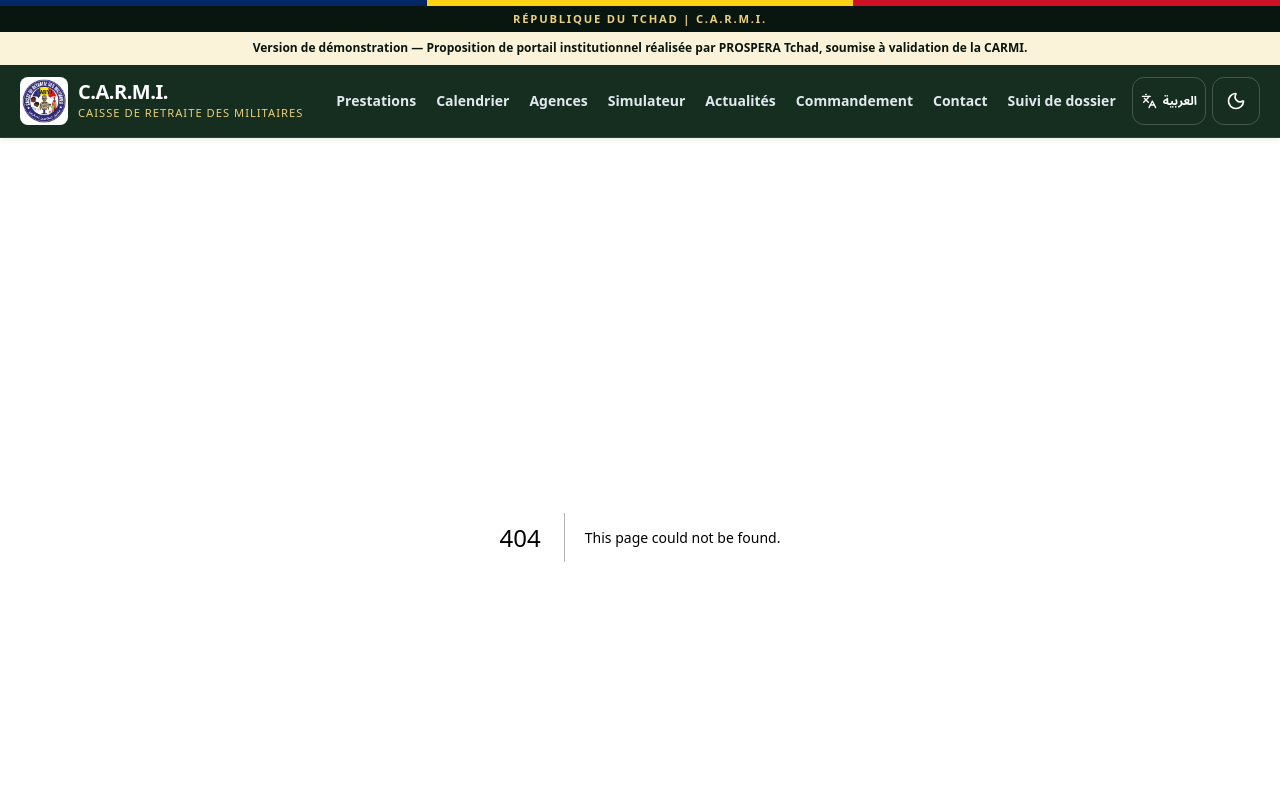
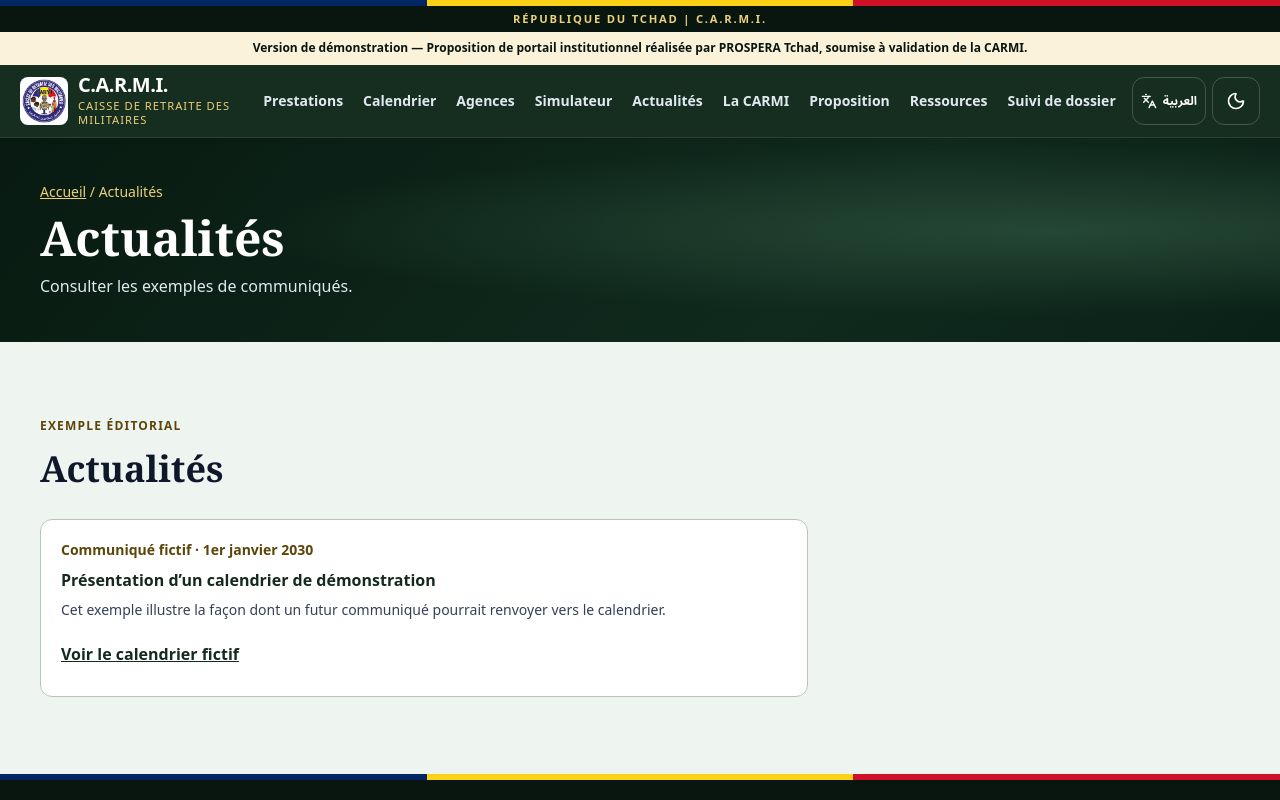
Before and after one commit to salahsalehkhalifa3-lab/carmi-military-pension-portal, a Next.js app: page /actualites in a window 1280 px wide. Before the commit this address had no page. Shown: the top 800 px of the page. Built offline with nearby package versions, Linux system fonts and the light colour scheme.

Commit message:
Structure la démonstration CARMI en portail multipage bilingue

```diff
--- /dev/null
+++ b/src/app/[rubrique]/page.tsx
@@ -0,0 +1,28 @@
+import type { Metadata } from "next";
+import { notFound } from "next/navigation";
+import { PremiumDemo } from "@/components/premium-demo";
+import { portalPages, type PortalPage } from "@/lib/portal-pages";
+
+type Props = { params: Promise<{ rubrique: string }> };
+
+function isPortalPage(value: string): value is PortalPage {
+  return Object.hasOwn(portalPages, value);
+}
+
+export const dynamicParams = false;
+
+export function generateStaticParams() {
+  return Object.keys(portalPages).map((rubrique) => ({ rubrique }));
+}
+
+export async function generateMetadata({ params }: Props): Promise<Metadata> {
+  const { rubrique } = await params;
+  if (!isPortalPage(rubrique)) notFound();
+  return { title: portalPages[rubrique][0], description: portalPages[rubrique][2] };
+}
+
+export default async function Page({ params }: Props) {
+  const { rubrique } = await params;
+  if (!isPortalPage(rubrique)) notFound();
+  return <PremiumDemo route={rubrique} />;
+}
--- a/src/components/premium-demo.tsx
+++ b/src/components/premium-demo.tsx
@@ -9,6 +9,8 @@ import {
 } from "lucide-react";
 import { usePortal } from "@/lib/i18n";
 import { computeEstimate, DISABILITY_RATES, RANKS, UNITS, type EstimateInput } from "@/lib/institution";
+
+import { creationLaw, portalPages, type PortalPage } from "@/lib/portal-pages";
 
 type Text = readonly [string, string];
 
@@ -44,7 +46,7 @@ function SectionTitle({ label, title, description }: { label: string; title: str
   );
 }
 
-export function PremiumDemo() {
+export function PremiumDemo({ route }: { route?: PortalPage }) {
   const { lang } = usePortal();
   const isArabic = lang === "ar";
   const tr = (pair: Text) => pair[isArabic ? 1 : 0];
@@ -52,12 +54,31 @@ export function PremiumDemo() {
     rank: RANKS[1].value, unit: UNITS[0].value, years: 22, disabilityRate: 0, survivor: "non",
   });
   const result = computeEstimate(scenario);
+  const [query, setQuery] = useState("");
+  const normalize = (value: string) => value.normalize("NFKD").replace(/\p{M}/gu, "").toLowerCase().trim();
+  const resources = Object.entries(portalPages).filter(([, content]) =>
+    !query.trim() || normalize(content.join(" ")).includes(normalize(query)),
+  );
   const number = new Intl.NumberFormat(isArabic ? "ar" : "fr-FR", { maximumFractionDigits: 1 });
   const field = "mt-2 min-h-11 w-full rounded-lg border border-slate-400 bg-white px-3 text-army-950 dark:border-slate-500 dark:bg-tactical-950 dark:text-white";
 
   return (
     <>
-      <section className="premium-hero relative overflow-hidden text-white">
+      {route && (
+        <div className="premium-hero py-8 text-white sm:py-11">
+          <Container>
+            <nav aria-label={tr(["Fil d’Ariane", "مسار التنقل"])} className="mb-3 text-sm text-gold-300">
+              <Link href="/" className="underline">{tr(["Accueil", "الرئيسية"])}</Link>
+              <span aria-hidden="true"> / </span>
+              <span aria-current="page">{portalPages[route][isArabic ? 1 : 0]}</span>
+            </nav>
+            <h1 className="premium-heading text-3xl font-semibold sm:text-5xl">{portalPages[route][isArabic ? 1 : 0]}</h1>
+            <p className="mt-3 text-slate-200">{portalPages[route][isArabic ? 3 : 2]}</p>
+          </Container>
+        </div>
+      )}
+      {!route && (
+<section className="premium-hero relative overflow-hidden text-white">
         <Container>
           <div className="grid items-center gap-10 py-14 sm:py-20 lg:grid-cols-[1.35fr_1fr] lg:py-24">
             <div>
@@ -72,16 +93,16 @@ export function PremiumDemo() {
                 {tr(["Une vision du futur portail CARMI pour rendre les prestations, les calendriers et les démarches plus faciles à consulter.", "تصوّر لبوابة صندوق تقاعد العسكريين لتيسير الاطّلاع على الخدمات والمواعيد والإجراءات."])}
               </p>
               <div className="mt-8 flex flex-wrap gap-3">
-                <a className="premium-button bg-gold-300 text-army-950 hover:bg-gold-400" href="#prestations">
+                <Link className="premium-button bg-gold-300 text-army-950 hover:bg-gold-400" href="/prestations">
                   {tr(["Découvrir les prestations", "استكشف الخدمات"])} <ArrowUpRight aria-hidden="true" size={18} />
-                </a>
-                <a className="premium-button border border-white/40 text-white hover:bg-white/10" href="#simulateur">
+                </Link>
+                <Link className="premium-button border border-white/40 text-white hover:bg-white/10" href="/simulateur">
                   {tr(["Explorer la démonstration", "استكشف النسخة التجريبية"])}
-                </a>
+                </Link>
               </div>
               <div className="mt-6 flex flex-wrap gap-x-6 gap-y-3 text-sm font-semibold text-gold-300">
-                <a className="underline underline-offset-4" href="#calendrier">{tr(["Calendrier fictif", "تقويم افتراضي"])}</a>
-                <a className="underline underline-offset-4" href="#contact">{tr(["La proposition PROSPERA", "مقترح PROSPERA"])}</a>
+                <Link className="underline underline-offset-4" href="/calendrier">{tr(["Calendrier fictif", "تقويم افتراضي"])}</Link>
+                <Link className="underline underline-offset-4" href="/contact">{tr(["La proposition PROSPERA", "مقترح PROSPERA"])}</Link>
               </div>
             </div>
             <div className="premium-emblem hidden min-h-[390px] place-items-center lg:grid" aria-hidden="true">
@@ -95,7 +116,23 @@ export function PremiumDemo() {
         </Container>
         <div className="flag-lisere h-1.5" aria-hidden="true" />
       </section>
-
+      )}
+      {!route && (
+        <section className="premium-section">
+          <Container>
+            <SectionTitle label={tr(["Orientation", "التوجيه"])} title={tr(["Accéder aux rubriques", "الوصول إلى الأقسام"])} />
+            <div className="grid gap-4 sm:grid-cols-2 lg:grid-cols-3">
+              {Object.entries(portalPages).map(([slug, content]) => (
+                <Link key={slug} id={slug} href={`/${slug}`} className="premium-card block p-5 hover:underline">
+                  <h3 className="flex items-center justify-between gap-2 font-bold">{content[isArabic ? 1 : 0]} <ArrowUpRight aria-hidden="true" size={18} /></h3>
+                  <p className="mt-2 text-sm text-slate-700 dark:text-slate-200">{content[isArabic ? 3 : 2]}</p>
+                </Link>
+              ))}
+            </div>
+          </Container>
+        </section>
+      )}
+      {route === "prestations" && (
       <section id="prestations" className="premium-section">
         <Container>
           <SectionTitle label={tr(["Services proposés", "الخدمات المقترحة"])} title={tr(["Les prestations, parcours par parcours", "الخدمات ومساراتها"])} description={tr(["Six exemples de fiches pour illustrer le futur portail. Les conditions et pièces officielles restent à valider.", "ستة نماذج لتوضيح شكل البوابة المستقبلية. تبقى الشروط والوثائق الرسمية رهناً بالاعتماد."])} />
@@ -120,7 +157,8 @@ export function PremiumDemo() {
           </div>
         </Container>
       </section>
-
+      )}
+      {route === "commandement" && (
       <section id="commandement" className="premium-section bg-army-950 text-white">
         <Container>
           <div className="grid gap-8 lg:grid-cols-[1fr_1.35fr]">
@@ -145,30 +183,8 @@ export function PremiumDemo() {
           </div>
         </Container>
       </section>
-
-      <div className="premium-section bg-army-50 dark:bg-tactical-900">
-        <Container>
-          <div className="grid gap-6 md:grid-cols-2">
-            <section id="calendrier">
-              <SectionTitle label={tr(["Exemple fictif", "مثال افتراضي"])} title={tr(["Calendrier des paiements", "تقويم المدفوعات"])} />
-              <article className="premium-card p-5">
-                <CalendarDays aria-hidden="true" className="mb-3 text-gold-700 dark:text-gold-300" />
-                <h3 className="font-bold">{tr(["Région de démonstration", "منطقة تجريبية"])} · {tr(["2–3 janvier 2030", "٢–٣ يناير ٢٠٣٠"])}</h3>
-                <p className="mt-2 text-sm text-slate-700 dark:text-slate-200">{tr(["Statut illustratif : planifié. Ces dates ne correspondent à aucun paiement réel.", "حالة توضيحية: مجدول. لا ترتبط هذه التواريخ بأي دفعات فعلية."])}</p>
-              </article>
-            </section>
-            <section id="agences">
-              <SectionTitle label={tr(["Exemple fictif", "مثال افتراضي"])} title={tr(["Agences et guichets", "الفروع ومكاتب الخدمة"])} />
-              <article className="premium-card p-5">
-                <Building2 aria-hidden="true" className="mb-3 text-gold-700 dark:text-gold-300" />
-                <h3 className="font-bold">{tr(["Guichet de démonstration", "مكتب خدمة تجريبي"])}</h3>
-                <p className="mt-2 text-sm text-slate-700 dark:text-slate-200">{tr(["Adresse, horaires, coordonnées et banques partenaires à renseigner après validation.", "يُضاف العنوان وساعات العمل وبيانات الاتصال والبنوك الشريكة بعد الاعتماد."])}</p>
-              </article>
-            </section>
-          </div>
-        </Container>
-      </div>
-
+      )}
+      {route === "simulateur" && (
       <section id="simulateur" className="premium-section">
         <Container>
           <SectionTitle label={tr(["Calcul local", "حساب على الجهاز"])} title={tr(["Simulateur de retraite", "محاكي التقاعد"])} description={tr(["Simulation fictive et indicative — ne constitue pas un calcul réglementaire de pension.", "محاكاة افتراضية تقريبية — لا تشكّل حساباً نظامياً للمعاش."])} />
@@ -216,36 +232,26 @@ export function PremiumDemo() {
           </div>
         </Container>
       </section>
-
+      )}
+      {route === "actualites" && (
       <section id="actualites" className="premium-section bg-army-50 dark:bg-tactical-900">
         <Container>
-          <div className="grid gap-8 lg:grid-cols-2">
+          <div className="grid gap-8 max-w-3xl">
             <div>
               <SectionTitle label={tr(["Exemple éditorial", "مثال تحريري"])} title={tr(["Actualités", "الأخبار"])} />
               <article className="premium-card p-5">
                 <p className="text-sm font-bold text-gold-700 dark:text-gold-300">{tr(["Communiqué fictif · 1er janvier 2030", "بيان افتراضي · ١ يناير ٢٠٣٠"])}</p>
                 <h3 className="mt-2 font-bold">{tr(["Présentation d’un calendrier de démonstration", "عرض تقويم تجريبي"])}</h3>
                 <p className="mt-2 text-sm text-slate-700 dark:text-slate-200">{tr(["Cet exemple illustre la façon dont un futur communiqué pourrait renvoyer vers le calendrier.", "يوضّح المثال كيف يمكن لبيان مستقبلي أن يحيل إلى التقويم."])}</p>
-                <a href="#calendrier" className="mt-3 inline-flex min-h-11 items-center font-semibold underline">{tr(["Voir le calendrier fictif", "عرض التقويم الافتراضي"])}</a>
+                <Link href="/calendrier" className="mt-3 inline-flex min-h-11 items-center font-semibold underline">{tr(["Voir le calendrier fictif", "عرض التقويم الافتراضي"])}</Link>
               </article>
             </div>
-            <div>
-              <SectionTitle label={tr(["Découvrir le projet", "التعرّف على المشروع"])} title={tr(["Questions fréquentes", "الأسئلة الشائعة"])} />
-              <div className="space-y-2">
-                {questions.map(({ q, a }) => (
-                  <details className="premium-card group" key={q[0]}>
-                    <summary className="flex min-h-12 cursor-pointer list-none items-center justify-between gap-3 p-4 text-sm font-bold">
-                      {tr(q)} <ChevronDown aria-hidden="true" size={18} className="shrink-0 group-open:rotate-180" />
-                    </summary>
-                    <p className="px-4 pb-4 text-sm leading-relaxed text-slate-700 dark:text-slate-200">{tr(a)}</p>
-                  </details>
-                ))}
-              </div>
-            </div>
+
           </div>
         </Container>
       </section>
-
+      )}
+      {route === "contact" && (
       <section id="contact" className="premium-section bg-army-900 text-white">
         <Container>
           <div className="max-w-3xl">
@@ -260,6 +266,82 @@ export function PremiumDemo() {
           </div>
         </Container>
       </section>
+      )}
+      {(route === "calendrier" || route === "agences") && (
+<div className="premium-section bg-army-50 dark:bg-tactical-900">
+        <Container>
+          <div className="max-w-3xl">
+            {route === "calendrier" && <section id="calendrier">
+              <SectionTitle label={tr(["Exemple fictif", "مثال افتراضي"])} title={tr(["Calendrier des paiements", "تقويم المدفوعات"])} />
+              <article className="premium-card p-5">
+                <CalendarDays aria-hidden="true" className="mb-3 text-gold-700 dark:text-gold-300" />
+                <h3 className="font-bold">{tr(["Région de démonstration", "منطقة تجريبية"])} · {tr(["2–3 janvier 2030", "٢–٣ يناير ٢٠٣٠"])}</h3>
+                <p className="mt-2 text-sm text-slate-700 dark:text-slate-200">{tr(["Statut illustratif : planifié. Ces dates ne correspondent à aucun paiement réel.", "حالة توضيحية: مجدول. لا ترتبط هذه التواريخ بأي دفعات فعلية."])}</p>
+              </article>
+            </section>}
+            {route === "agences" && <section id="agences">
+              <SectionTitle label={tr(["Exemple fictif", "مثال افتراضي"])} title={tr(["Agences et guichets", "الفروع ومكاتب الخدمة"])} />
+              <article className="premium-card p-5">
+                <Building2 aria-hidden="true" className="mb-3 text-gold-700 dark:text-gold-300" />
+                <h3 className="font-bold">{tr(["Guichet de démonstration", "مكتب خدمة تجريبي"])}</h3>
+                <p className="mt-2 text-sm text-slate-700 dark:text-slate-200">{tr(["Adresse, horaires, coordonnées et banques partenaires à renseigner après validation.", "يُضاف العنوان وساعات العمل وبيانات الاتصال والبنوك الشريكة بعد الاعتماد."])}</p>
+              </article>
+            </section>}
+          </div>
+        </Container>
+      </div>
+      )}
+      {route === "commandement" && (
+        <section className="premium-section">
+          <Container>
+            <SectionTitle label={tr(["Cadre légal", "الإطار القانوني"])} title={tr(["Création, statut et missions", "الإنشاء والوضع القانوني والمهام"])} />
+            <div className="grid gap-4 sm:grid-cols-2">
+              <article className="premium-card p-5">
+                <h3 className="font-bold">{tr(["Établissement public administratif", "مؤسسة إدارية عامة"])} </h3>
+                <p className="mt-2">{tr(["La loi n°14/PCMT/2022 crée la CARMI. L’article 2 fixe son siège à N’Djaména, prévoit son autonomie de gestion et désigne le ministère chargé des Finances pour la tutelle technique.", "أنشأ القانون رقم 14 لسنة 2022 الصندوق. تحدد المادة الثانية مقره في نجامينا واستقلاله الإداري والمالي والوصاية الفنية للوزارة المكلفة بالمالية."])}</p>
+              </article>
+              <article className="premium-card p-5">
+                <h3 className="font-bold">{tr(["Missions et gouvernance", "المهام والحوكمة"])}</h3>
+                <p className="mt-2">{tr(["Les articles 3 et 6 couvrent la gestion des régimes de pensions militaires, l’affiliation et la liquidation des pensions. La loi prévoit un conseil d’administration et une direction générale.", "تتناول المادتان 3 و6 إدارة أنظمة المعاشات العسكرية والانتساب وتصفية المعاشات. وينص القانون على مجلس إدارة وإدارة عامة."])}</p>
+              </article>
+            </div>
+            <a className="mt-5 inline-flex min-h-11 items-center font-semibold underline" href={creationLaw}>{tr(["Lire la loi au Journal officiel (PDF)", "قراءة القانون في الجريدة الرسمية (PDF)"])}</a>
+          </Container>
+        </section>
+      )}
+      {route === "ressources" && (
+        <section className="premium-section">
+          <Container>
+            <div className="grid gap-8 lg:grid-cols-2">
+              <div>
+                <SectionTitle label={tr(["Documentation", "الوثائق"])} title={tr(["Rechercher une rubrique", "البحث عن قسم"])} />
+                <label className="block font-semibold">
+                  {tr(["Recherche locale dans les rubriques", "بحث محلي في الأقسام"])}
+                  <input className={field} type="search" value={query} maxLength={80} onChange={(e) => setQuery(e.target.value)} />
+                </label>
+                <p className="mt-2 text-sm" role="status">{resources.length} {tr(["rubrique(s)", "قسم"])}</p>
+                <ul className="mt-3 space-y-2">
+                  {resources.map(([slug, content]) => <li key={slug}><Link className="inline-flex min-h-11 items-center underline" href={`/${slug}`}>{content[isArabic ? 1 : 0]}</Link></li>)}
+                </ul>
+                <a className="mt-5 inline-flex min-h-11 items-center font-semibold underline" href={creationLaw}>{tr(["Journal officiel · Loi de création de la CARMI (PDF)", "الجريدة الرسمية · قانون إنشاء الصندوق (PDF)"])}</a>
+              </div>
+            <div>
+              <SectionTitle label={tr(["Découvrir le projet", "التعرّف على المشروع"])} title={tr(["Questions fréquentes", "الأسئلة الشائعة"])} />
+              <div className="space-y-2">
+                {questions.map(({ q, a }) => (
+                  <details className="premium-card group" key={q[0]}>
+                    <summary className="flex min-h-12 cursor-pointer list-none items-center justify-between gap-3 p-4 text-sm font-bold">
+                      {tr(q)} <ChevronDown aria-hidden="true" size={18} className="shrink-0 group-open:rotate-180" />
+                    </summary>
+                    <p className="px-4 pb-4 text-sm leading-relaxed text-slate-700 dark:text-slate-200">{tr(a)}</p>
+                  </details>
+                ))}
+              </div>
+            </div>
+            </div>
+          </Container>
+        </section>
+      )}
     </>
   );
 }
@@ -276,7 +358,7 @@ export function PremiumTracking() {
           <p className="mt-4 leading-relaxed">{tr(["La consultation des dossiers est suspendue. Aucun matricule ni renseignement personnel n’est demandé.", "الاطّلاع على الملفات معطّل. لا نطلب أي رقم تسجيل أو معلومات شخصية."])}</p>
           <div className="mt-6 flex flex-wrap gap-3">
             <Link className="premium-button bg-army-900 text-white dark:bg-gold-300 dark:text-army-950" href="/">{tr(["Retour à l’accueil", "العودة إلى الرئيسية"])}</Link>
-            <Link className="premium-button border border-slate-500" href="/#calendrier">{tr(["Calendrier fictif", "التقويم الافتراضي"])}</Link>
+            <Link className="premium-button border border-slate-500" href="/calendrier">{tr(["Calendrier fictif", "التقويم الافتراضي"])}</Link>
           </div>
         </div>
       </Container>
--- a/src/lib/i18n.tsx
+++ b/src/lib/i18n.tsx
@@ -30,8 +30,9 @@ const DICT: Dict = {
   nav_agencies: { fr: "Agences", ar: "الوكالات" },
   nav_calculator: { fr: "Simulateur", ar: "المحاكي" },
   nav_news: { fr: "Actualités", ar: "الأخبار" },
-  nav_command: { fr: "Commandement", ar: "القيادة" },
-  nav_contact: { fr: "Contact", ar: "اتصل بنا" },
+  nav_command: { fr: "La CARMI", ar: "عن الصندوق" },
+  nav_contact: { fr: "Proposition", ar: "المقترح" },
+  nav_resources: { fr: "Ressources", ar: "الموارد" },
   nav_tracking: { fr: "Suivi de dossier", ar: "متابعة الملف" },
   menu: { fr: "Menu", ar: "القائمة" },
   call: { fr: "Appeler", ar: "اتصال" },
--- a/src/lib/institution.ts
+++ b/src/lib/institution.ts
@@ -1,13 +1,14 @@
 export const SITE_NAME = "Caisse de Retraite des Militaires";
 export const SITE_SHORT = "C.A.R.M.I.";
 export const NAV_LINKS = [
-  { href: "/#prestations", key: "nav_services" as const, label: "Prestations" },
-  { href: "/#calendrier", key: "nav_calendar" as const, label: "Calendrier" },
-  { href: "/#agences", key: "nav_agencies" as const, label: "Agences" },
-  { href: "/#simulateur", key: "nav_calculator" as const, label: "Simulateur" },
-  { href: "/#actualites", key: "nav_news" as const, label: "Actualités" },
-  { href: "/#commandement", key: "nav_command" as const, label: "Commandement" },
-  { href: "/#contact", key: "nav_contact" as const, label: "Contact" },
+  { href: "/prestations", key: "nav_services" as const, label: "Prestations" },
+  { href: "/calendrier", key: "nav_calendar" as const, label: "Calendrier" },
+  { href: "/agences", key: "nav_agencies" as const, label: "Agences" },
+  { href: "/simulateur", key: "nav_calculator" as const, label: "Simulateur" },
+  { href: "/actualites", key: "nav_news" as const, label: "Actualités" },
+  { href: "/commandement", key: "nav_command" as const, label: "La CARMI" },
+  { href: "/contact", key: "nav_contact" as const, label: "Proposition" },
+  { href: "/ressources", key: "nav_resources" as const, label: "Ressources" },
   { href: "/suivi", key: "nav_tracking" as const, label: "Suivi de dossier" },
 ];
 
--- /dev/null
+++ b/src/lib/portal-pages.ts
@@ -0,0 +1,13 @@
+export const portalPages = {
+  prestations: ["Prestations", "الخدمات", "Retraite, invalidité, ayants droit et réversion.", "التقاعد والعجز وذوو الحقوق ومعاش المستحقين."],
+  calendrier: ["Calendrier", "التقويم", "Explorer un calendrier de paiements fictif.", "استكشف تقويم مدفوعات افتراضياً."],
+  agences: ["Agences et guichets", "الفروع ومكاتب الخدمة", "Découvrir une fiche de guichet illustrative.", "تعرّف على نموذج مكتب الخدمة."],
+  simulateur: ["Simulateur", "المحاكي", "Essayer un calcul local avec des paramètres fictifs.", "جرّب حساباً محلياً بمعطيات افتراضية."],
+  actualites: ["Actualités", "الأخبار", "Consulter les exemples de communiqués.", "اطّلع على نماذج البيانات."],
+  commandement: ["Direction générale", "الإدارة العامة", "Comprendre les missions et la gouvernance de la CARMI.", "تعرّف على مهام الصندوق وحوكمته."],
+  ressources: ["Ressources et aide", "الموارد والمساعدة", "Consulter le texte fondateur et les questions fréquentes.", "اطّلع على النص التأسيسي والأسئلة الشائعة."],
+  contact: ["Proposition PROSPERA", "مقترح PROSPERA", "Découvrir la proposition de modernisation numérique.", "تعرّف على مقترح التحديث الرقمي."],
+} as const;
+export type PortalPage = keyof typeof portalPages;
+
+export const creationLaw = "https://journalofficiel.td/storage/v1/object/public/archiva/journaux/2022/11/1764340966371-9irgp08sgif.pdf";
```
Also changed, not shown: vercel.json, 1 other file (tests, documents, lock files or other folders).
